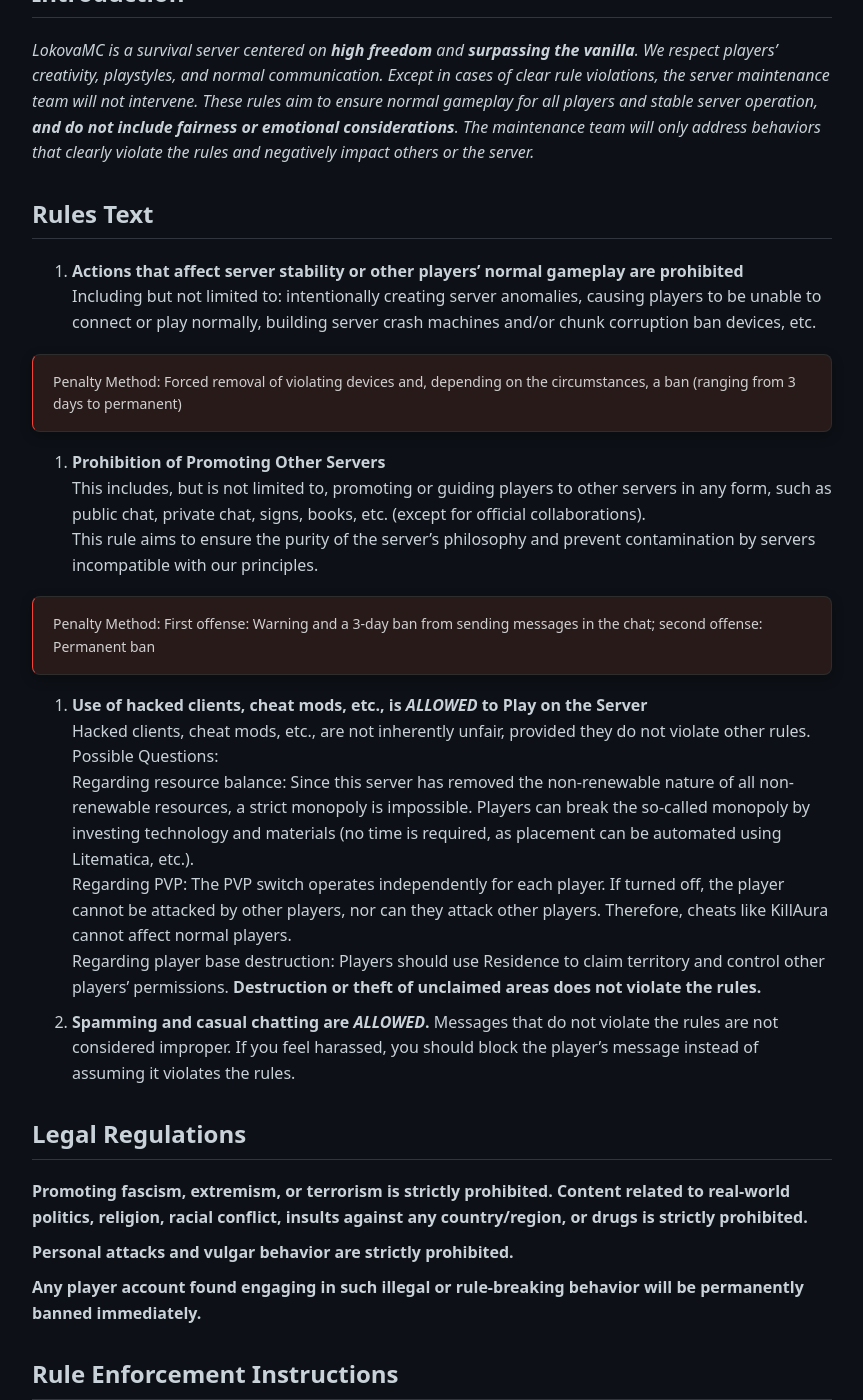
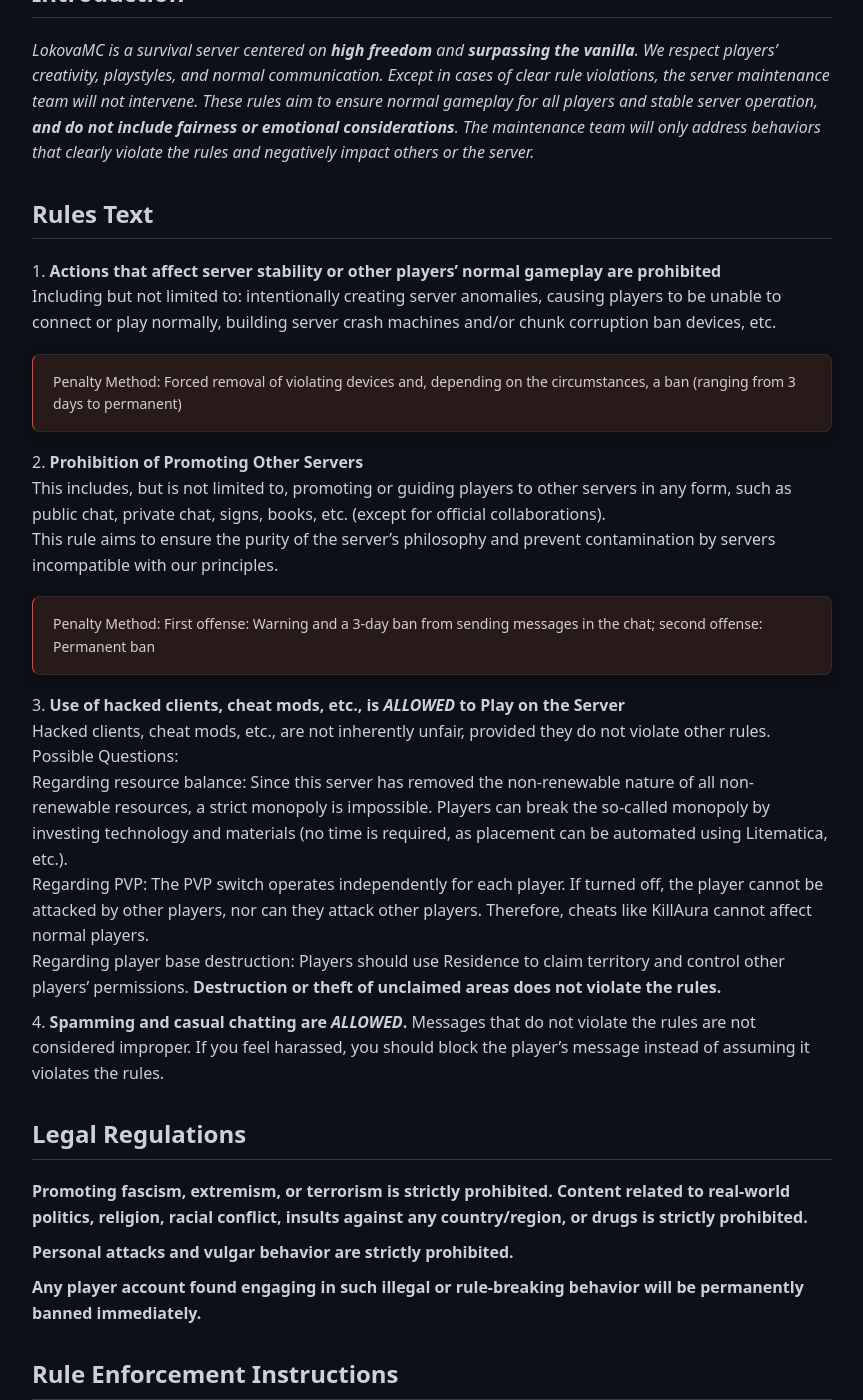
Before and after one commit to IlyaYezelovsky/mc.lokova.org, a Jekyll site: the page built from rules-en.md, in a window 1280 px wide and 1400 px high, scrolled down 377 px. Shown: the whole window, without its empty margins (208-1071 px from the left). Built offline with Jekyll 4.4.1, drawn with Linux system fonts in a browser that asks for light colours; comment, search, counter and statistics services are not loaded.

Commit message:
No auto ordered list

```diff
--- a/rules-en.md
+++ b/rules-en.md
@@ -13,7 +13,7 @@
 
 ## Rules Text
 
-1. **Actions that affect server stability or other players' normal gameplay are prohibited**<br>
+1\. **Actions that affect server stability or other players' normal gameplay are prohibited**<br>
 Including but not limited to: intentionally creating server anomalies, causing players to be unable to connect or play normally, building server crash machines and/or chunk corruption ban devices, etc.
 
 <div class="alert alert-danger">
@@ -21,7 +21,7 @@
 
 </div>
 
-2. **Prohibition of Promoting Other Servers**<br>
+2\. **Prohibition of Promoting Other Servers**<br>
 This includes, but is not limited to, promoting or guiding players to other servers in any form, such as public chat, private chat, signs, books, etc. (except for official collaborations).<br>
 This rule aims to ensure the purity of the server's philosophy and prevent contamination by servers incompatible with our principles.
 
@@ -30,14 +30,14 @@
 
 </div>
 
-3. **Use of hacked clients, cheat mods, etc., is *ALLOWED* to Play on the Server**<br>
+3\. **Use of hacked clients, cheat mods, etc., is *ALLOWED* to Play on the Server**<br>
 Hacked clients, cheat mods, etc., are not inherently unfair, provided they do not violate other rules.<br>
 Possible Questions:<br>
 Regarding resource balance: Since this server has removed the non-renewable nature of all non-renewable resources, a strict monopoly is impossible. Players can break the so-called monopoly by investing technology and materials (no time is required, as placement can be automated using Litematica, etc.).<br>
 Regarding PVP: The PVP switch operates independently for each player. If turned off, the player cannot be attacked by other players, nor can they attack other players. Therefore, cheats like KillAura cannot affect normal players.<br>
 Regarding player base destruction: Players should use Residence to claim territory and control other players' permissions. **Destruction or theft of unclaimed areas does not violate the rules.**
 
-4. **Spamming and casual chatting are *ALLOWED*.** Messages that do not violate the rules are not considered improper. If you feel harassed, you should block the player's message instead of assuming it violates the rules.
+4\. **Spamming and casual chatting are *ALLOWED*.** Messages that do not violate the rules are not considered improper. If you feel harassed, you should block the player's message instead of assuming it violates the rules.
 
 ## Legal Regulations
 
```
Also changed, not shown: other parts of rules-en.md (+1 -1 lines).
